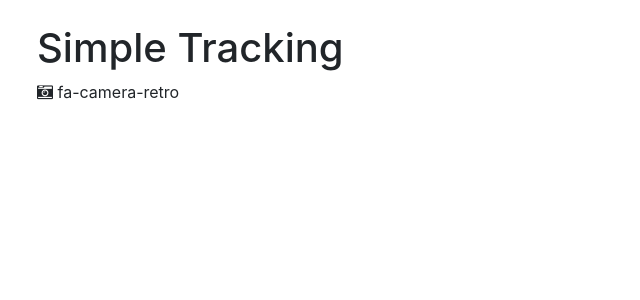
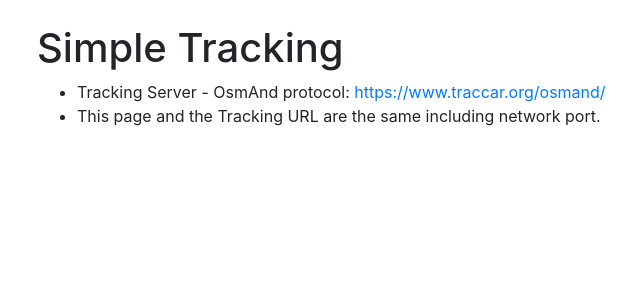
Before and after one commit to britiger/simple_tracking, a Python web app: template webapp/app/templates/index.html in a window 1280 px wide. Shown: the part 57-357 px from the top of the page, without its empty margins (48-688 px from the left). Run offline with Jinja, Linux system fonts and the light colour scheme; the template is opened without the code that fills it, so the values that code supplies are empty; some libraries are stand-ins or nearby versions.

Commit message:
Add Front page description

```diff
--- a/webapp/app/templates/index.html
+++ b/webapp/app/templates/index.html
@@ -4,5 +4,9 @@
 
 {% block content %}
         <h1>{{ _('Simple Tracking') }}</h1>
-        <i class="fa fa-camera-retro"></i> fa-camera-retro
+
+        <ul>
+                <li>Tracking Server - OsmAnd protocol: <a href="https://www.traccar.org/osmand/">https://www.traccar.org/osmand/</a></li>
+                <li>This page and the Tracking URL are the same including network port.</li>
+        </ul>
 {%- endblock %}
```
